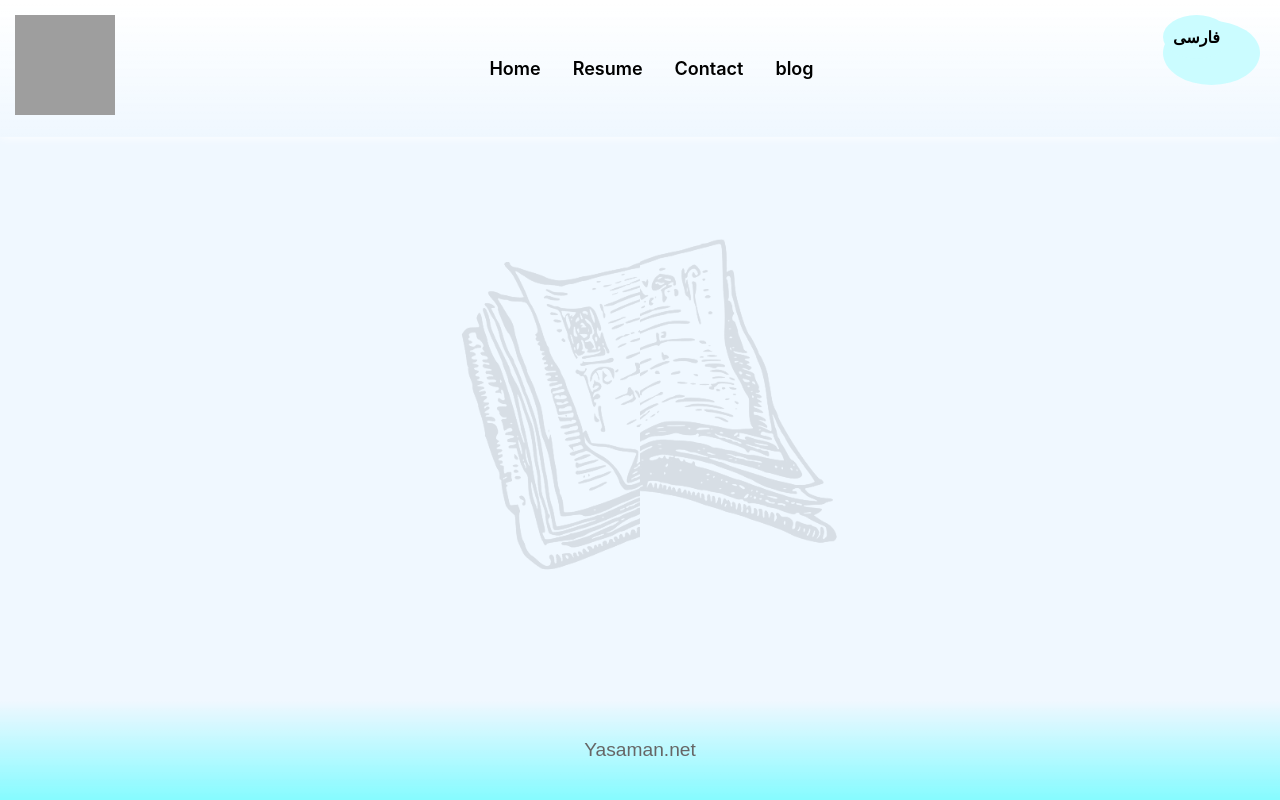
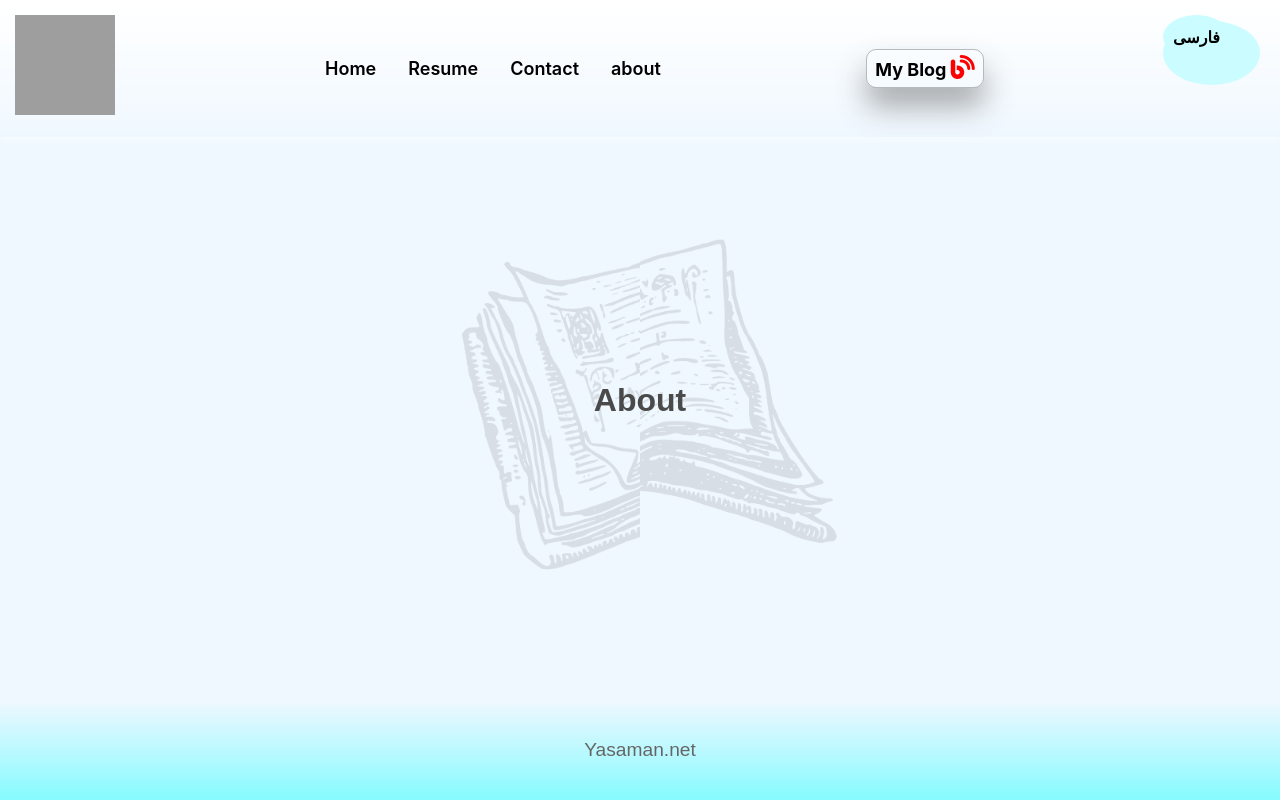
Before and after one commit to ItisYasaman/yasaman.net, a React (Create React App) app: page /about in a window 1280 px wide. Built offline with nearby package versions, Linux system fonts and the light colour scheme; grey boxes are pictures that could not be loaded.

Commit message:
some extra style added

```diff
--- a/public/index.html
+++ b/public/index.html
@@ -3,6 +3,7 @@
   <head>
     <meta charset="utf-8" />
     <link rel="icon" href="%PUBLIC_URL%/favicon.ico" />
+
     <meta name="viewport" content="width=device-width, initial-scale=1" />
     <meta name="theme-color" content="#000000" />
     <meta
@@ -15,7 +16,14 @@
       user's mobile device or desktop. See https://developers.google.com/web/fundamentals/web-app-manifest/
     -->
     <link rel="manifest" href="%PUBLIC_URL%/manifest.json" />
-    <!--
+    <link
+    href="https://fonts.googleapis.com/css2?family=Courgette&family=Itim&family=Patrick+Hand&family=Yanone+Kaffeesatz:wght@300;700&display=swap"
+    rel="stylesheet"
+  />
+    <script
+    src="https://kit.fontawesome.com/128a971aed.js"
+    crossorigin="anonymous"
+  ></script>    <!--
       Notice the use of %PUBLIC_URL% in the tags above.
       It will be replaced with the URL of the `public` folder during the build.
       Only files inside the `public` folder can be referenced from the HTML.
--- a/src/App.js
+++ b/src/App.js
@@ -5,7 +5,7 @@ import { CSSTransition, TransitionGroup } from 'react-transition-group';
 import MyNavbar from "./components/Navbar";
 import Contact from "./components/Contact";
 import Resume from "./components/Resume";
-import Writing from "./components/Writing";
+import About from "./components/About";
 import Home from "./components/Home";
 import "./App.css";
 import Footer from "./components/Footer";
@@ -37,7 +37,7 @@ function App() {
               <Route path="/" element={<Home />} />
               <Route path="/resume" element={<Resume />} />
               <Route path="/contact" element={<Contact />} />
-              <Route path="/writing" element={<Writing />} />
+              <Route path="/about" element={<About />} />
             </Routes>
           </CSSTransition>
         </TransitionGroup>
--- a/src/components/Writing.css
+++ b/src/components/About.css
@@ -1,4 +1,4 @@
-.Writing{
+.about{
   display: flex;
   justify-content: center;
   align-items: center;
--- a/src/components/Writing.js
+++ b/src/components/About.js
@@ -1,15 +1,15 @@
 import React from "react";
 import { useTranslation } from "react-i18next";
-import "./Writing.css";
+import "./About.css";
 
-const Writing = () => {
+const About = () => {
   const { t } = useTranslation();
 
   return (
-    <div className="Writing">
-      <h1>{t("blog.title")}</h1>
+    <div className="about">
+      <h1>{t("about.title")}</h1>
     </div>
   );
 };
 
-export default Writing;
+export default About;
--- a/src/components/Navbar.css
+++ b/src/components/Navbar.css
@@ -50,8 +50,16 @@
   sans-serif;
   -webkit-font-smoothing: antialiased;
   -moz-osx-font-smoothing: grayscale;
+}
 
+.blog-icon{
+  display: inline-block;
+  background: none;
+  cursor: pointer;
+  font-size: 1.5rem;
+  color: #ff0000;
 }
+
 .br-image{
   width: 100px !important;
   height: 100px !important;
@@ -94,3 +102,33 @@
   opacity: 1;
   animation: slideFromLeft 0.5s reverse forwards;
 }
+
+@keyframes shake {
+  0%, 100% {
+    transform: translateX(0);
+  }
+  25% {
+    transform: translateX(-5px);
+  }
+  75% {
+    transform: translateX(5px);
+  }
+}
+
+.nav-pages_blog {
+  color: #000000;
+  text-decoration: none;
+  font-weight: 700;
+  padding: .3rem .5rem;
+  z-index: 100;
+  justify-content: space-around;
+  min-width: 100px;
+  text-align: center;
+  border-radius: 10px;
+  border: #00000043 1px solid;
+  box-shadow: #3a3a3a6a 0px 19px 30px;
+  margin: 0 10px;
+  /* Animation properties */
+  animation: shake 0.1s ease-in-out 2;
+
+}
--- a/src/components/Navbar.js
+++ b/src/components/Navbar.js
@@ -19,7 +19,7 @@ const MyNavbar = () => {
   return (
     <Navbar bg="light" expand="lg" variant="light" className="navbar">
       <Navbar.Brand as={Link} to="/">
-        <img src={y} alt="Brand" className="br-image"/>
+        <img src={y} alt="Brand" className="br-image" />
       </Navbar.Brand>{" "}
       <Nav>
         <Nav.Link className="nav-pages_link" as={Link} to="/">
@@ -31,10 +31,19 @@ const MyNavbar = () => {
         <Nav.Link className="nav-pages_link" as={Link} to="/contact">
           {t("navbar.contact")}
         </Nav.Link>
-        <Nav.Link className="nav-pages_link" as={Link} to="/writing">
-          {t("navbar.blog")}
+        <Nav.Link className="nav-pages_link" as={Link} to="/About">
+          {t("navbar.about")}
         </Nav.Link>
       </Nav>
+      <a
+        className="nav-pages_blog"
+        href="https://www.google.com"
+        target="_blank"
+        rel="noopener noreferrer"
+      >
+        {t("navbar.blog")}
+        <i class="fa-solid fa-blog blog-icon"></i>{" "}
+      </a>
       <Navbar.Collapse id="basic-navbar-nav">
         <Nav className="ml-auto ch-lang">
           <Nav.Link className="ch-lang" onClick={toggleLanguage}>
--- a/src/locales/en.json
+++ b/src/locales/en.json
@@ -4,10 +4,11 @@
     "home": "Home",
     "resume": "Resume",
     "contact": "Contact",
-    "blog": "blog",
+    "about": "about",
     "menu": "Menu",
     "english": "English",
-    "farsi": "فارسی"
+    "farsi": "فارسی",
+    "blog": " My Blog "
   },
   "resume": {
     "title": "My Resume",
@@ -35,7 +36,7 @@
     "title": "Yasaman Choubeh",
     "content": "I am Yasaman, a soul with a boundless array of interests, yet only a few have I pursued with fervent dedication. Born in the year of the Serpent, I wield my pen with my left hand. Though I stretch my education as far as it will go, it intertwines neither with literature nor with the arts. Writing has been my constant companion for as long as memory serves, even before the mastery of reading and writing graced my fingertips. My journey began with tragedy, meandered through the realms of fantasy, and after crafting an extensive fantasy saga, I found myself drawn to the whispers of reality, eager to explore its depths."
   },
-  "blog": {
-    "title": "My Blog"
+  "about": {
+    "title": "About"
   }
 }
--- a/src/locales/fa.json
+++ b/src/locales/fa.json
@@ -5,7 +5,8 @@
     "home": " خانه ",
     "resume": " رزومه ",
     "contact": " تماس ",
-    "blog": " وبلاگ "
+    "about": " درباره من ",
+    "blog": " وبلاگ من "
   },
   "resume": {
     "title": "رزومه من",
@@ -34,7 +35,7 @@
     }
   },
 
-  "blog": {
-    "title": "وبلاگ"
+  "about": {
+    "title": "درباره من"
   }
 }
```
